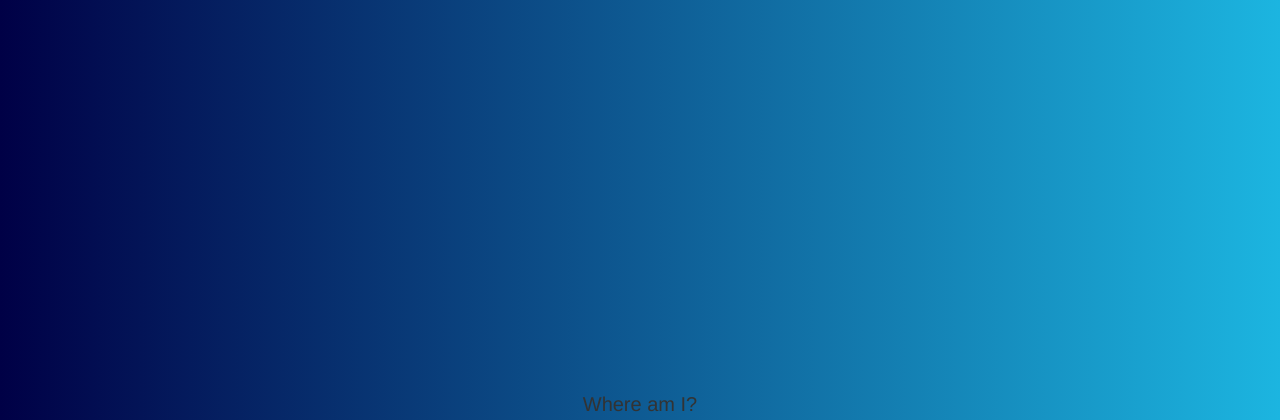
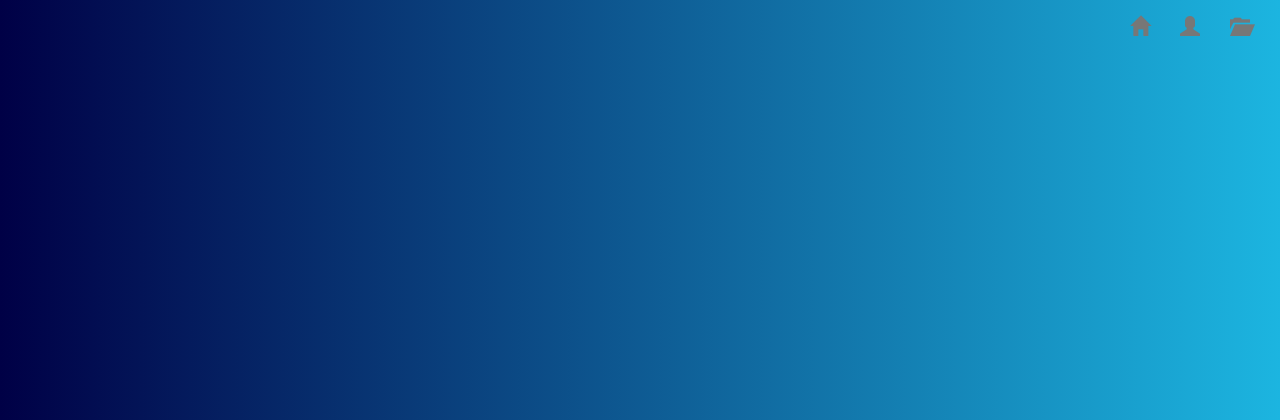
Before and after one commit to obwansan/mayden-portfolio, a PHP site: page / in a window 1280 px wide. Shown: the top 420 px of the page. Run offline with PHP 8.4, Linux system fonts and the light colour scheme.

Commit message:
bootstrap navbar working on home page

```diff
--- a/css/styles.css
+++ b/css/styles.css
@@ -213,6 +213,24 @@ Portfolio page
 }
 
 /****************************
+Bootstrap classes
+/****************************/
+
+.transparent.navbar-default {
+    border-width: 0px;
+    -webkit-box-shadow: 0px 0px;
+    box-shadow: 0px 0px;
+    background-color: rgba(0,0,0,0.0);
+    background-image: -webkit-gradient(linear, 50.00% 0.00%, 50.00% 100.00%, color-stop( 0% , rgba(0,0,0,0.00)),color-stop( 100% , rgba(0,0,0,0.00)));
+    background-image: -webkit-linear-gradient(270deg,rgba(0,0,0,0.00) 0%,rgba(0,0,0,0.00) 100%);
+    background-image: linear-gradient(180deg,rgba(0,0,0,0.00) 0%,rgba(0,0,0,0.00) 100%);
+}
+
+.glyphicon {
+    font-size: 20px;
+}
+
+/****************************
 Bootstrap Media Queries
 /****************************/
 
--- a/index.php
+++ b/index.php
@@ -13,11 +13,35 @@
     <link href="https://fonts.googleapis.com/css?family=Josefin+Sans" rel="stylesheet">
     <!--  JS  -->
     <script type="text/javascript" src="js/animations.js" defer></script>
+    <script type="text/javascript" src="https://ajax.googleapis.com/ajax/libs/jquery/3.3.1/jquery.min.js"></script>
+    <script type="text/javascript" src="css/bootstrap-3.3.7-dist/js/bootstrap.min.js"></script>
 </head>
 <!--[if IE]><body class="ie"><![endif]-->
+
+<!-- nav bar -->
+<nav class="navbar transparent navbar-default">
+    <div class="container-fluid">
+        <div class="navbar-header">
+            <button type="button" class="navbar-toggle" data-toggle="collapse" data-target="#myNavbar">
+                <span class="icon-bar"></span>
+                <span class="icon-bar"></span>
+                <span class="icon-bar"></span>
+            </button>
+        </div>
+        <div class="collapse navbar-collapse" id="myNavbar">
+            <ul class="nav navbar-nav navbar-right">
+                <li><a href="#"><span class="glyphicon glyphicon-home"></span> </a></li>
+                <li><a href="#"><span class="glyphicon glyphicon-user"></span></a></li>
+                <li><a href="#"><span class="glyphicon glyphicon-folder-open"></span></a></li>
+            </ul>
+        </div>
+    </div>
+</nav>
+
+<!-- main -->
 <body class="home-BG">
     <div class="container">
-        <div class="row"></div>
+        <div class="row">
             <div class="col-lg-12 homePageText">Where am I?</div>
             <div class="overlay">
                 <div class="text">Overlay Text</div>
```
